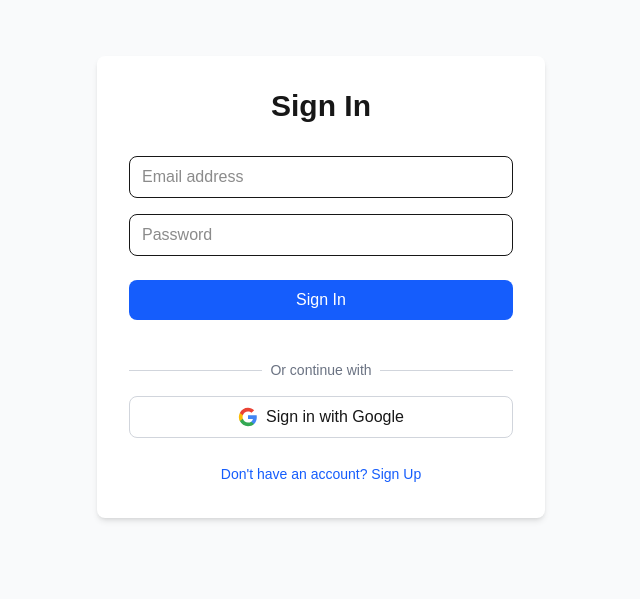
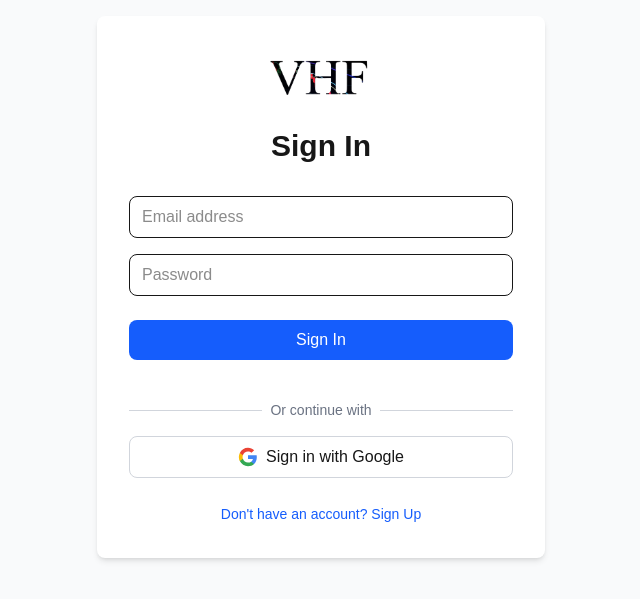
Before and after one commit to Timenikhil/Virtual-Hedge-Fund, a Next.js app in the folder frontend/portfolio-management/: page /login in a window 1280 px wide. Shown: the part 113-712 px from the top of the page, without its empty margins (319-959 px from the left). Built offline with nearby package versions, Linux system fonts and the light colour scheme; no server answers.

Commit message:
Add logo

```diff
--- a/frontend/portfolio-management/app/login/page.tsx
+++ b/frontend/portfolio-management/app/login/page.tsx
@@ -41,6 +41,11 @@
         <div className="min-h-screen flex items-center justify-center bg-gray-50">
             <div className="max-w-md w-full space-y-8 p-8 bg-white rounded-lg shadow-md">
                 <div>
+                    <img
+                        src="/logo.png"
+                        alt="Company Logo"
+                        className="mx-auto h-16 w-auto mb-4"
+                    />
                     <h2 className="text-3xl font-bold text-center">
                         {isSignUp ? 'Create Account' : 'Sign In'}
                     </h2>
```
Also changed, not shown: frontend/portfolio-management/public/logo.png (added).
